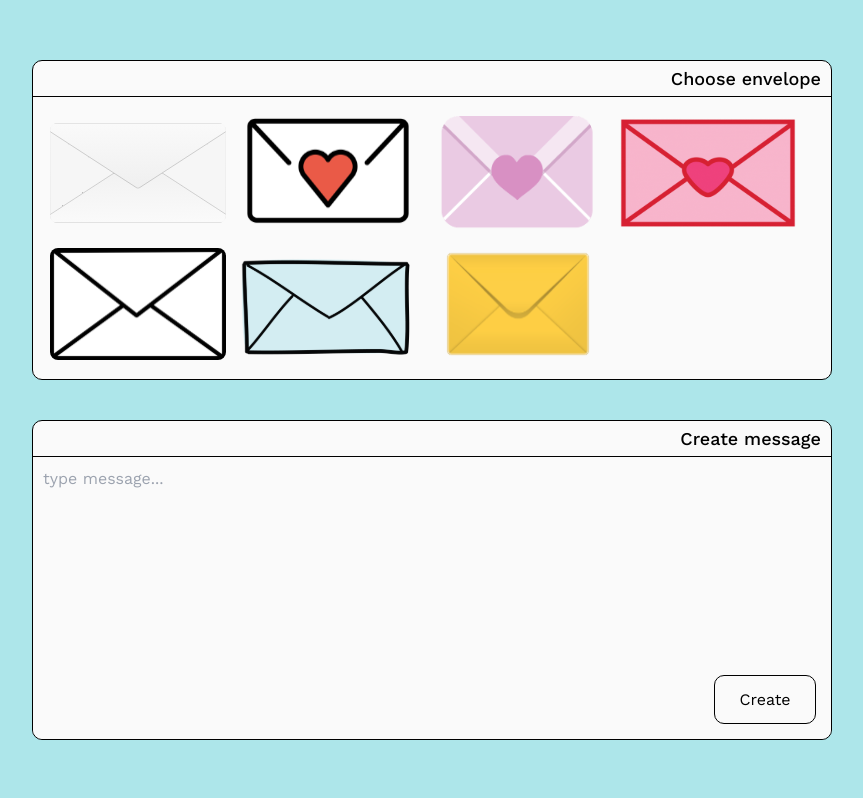
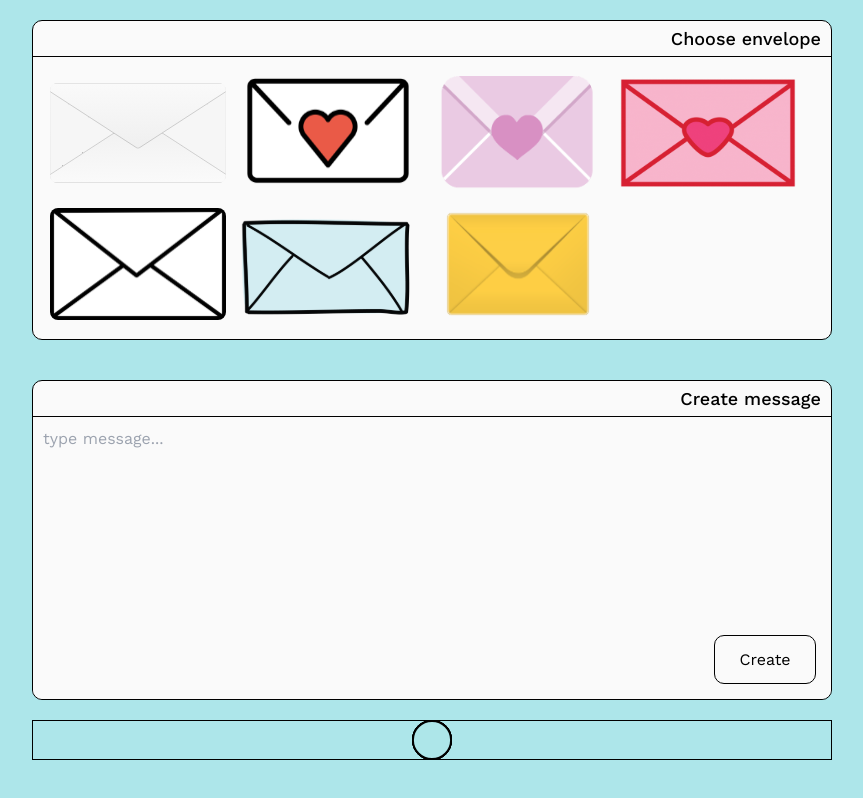
Before and after one commit to konradmh3/love-letter, a Next.js app in the folder love-letter-app/: page /create in a window 1280 px wide. Shown: the whole page, without its empty margins (208-1071 px from the left). Built offline with nearby package versions, Linux system fonts and the light colour scheme.

Commit message:
Added animation for background color sselect

```diff
--- a/love-letter-app/src/app/create/page.tsx
+++ b/love-letter-app/src/app/create/page.tsx
@@ -5,6 +5,7 @@ import { useState, useEffect } from "react";
 import { postMessage } from "../lib/actions";
 import CreationComponent from "../ui/creationcomponent";
 import { workSans } from "../ui/fonts";
+import BackgroundSelect from "../ui/backgroundselect";
 
 export default function Create() {
   const [selectedSVG, setSelectedSVG] = useState("");
@@ -46,6 +47,8 @@ export default function Create() {
             Create
           </div>
         </CreationComponent>
+
+        <BackgroundSelect />
       </div>
     </div>
   );
--- a/love-letter-app/src/app/globals.css
+++ b/love-letter-app/src/app/globals.css
@@ -40,7 +40,6 @@ body {
 .create-card-page {
   display: flex;
   flex-direction: column;
-  justify-content: center;
   align-items: center;
   height: 100vh;
 }
@@ -203,3 +202,50 @@ body {
   color: white;
   border: 1px solid white;
 }
+
+/* .back-ground-select:hover{
+  height: 15%;
+  width : 80%;
+  max-width: 800px;
+  flex-direction: row;
+  display: flex;
+  justify-content: space-around;
+  align-items: center;
+} */
+
+.back-ground-select{
+  height: 40px;
+  width : 80%;
+  max-width: 800px;
+  flex-direction: row;
+  display: flex;
+  justify-content: space-around;
+  align-items: center;
+  position: relative;
+  border: 1px solid var(--foreground-rgb);
+
+}
+.back-ground-select:hover > .background-select-circle1{
+  transform: translate(-200%, -50%);
+}
+.back-ground-select:hover > .background-select-circle2{
+  transform: translate(100%, -50%);
+}
+.back-ground-select:hover > .background-select-circle3{
+  transform: translate(-50%, -50%);
+}
+.back-ground-select:hover > .background-select-circle4{
+  transform: translate(-350%, -50%);
+}
+.back-ground-select:hover > .background-select-circle5{
+  transform: translate(250%, -50%);
+}
+
+
+.back-ground-select > *{
+  position: absolute;
+  top: 50%;
+  left: 50%;
+  transform: translate(-50%, -50%);
+  transition: transform .5s;
+}
--- /dev/null
+++ b/love-letter-app/src/app/ui/backgroundselect.tsx
@@ -0,0 +1,92 @@
+export default function BackgroundSelect() {
+  return (
+    <div className="back-ground-select">
+      {/* insert svg circle */}
+      <svg
+        className="background-select-circle1"
+        width="40"
+        height="40"
+        viewBox="0 0 42 42"
+        fill="none"
+        xmlns="http://www.w3.org/2000/svg"
+      >
+        <circle
+          cx="21"
+          cy="21"
+          r="20"
+          fill="#EACAE3"
+          stroke="black"
+          strokeWidth="2"
+        />
+      </svg>
+      <svg
+        className="background-select-circle2"
+        width="40"
+        height="40"
+        viewBox="0 0 42 42"
+        fill="none"
+        xmlns="http://www.w3.org/2000/svg"
+      >
+        <circle
+          cx="21"
+          cy="21"
+          r="20"
+          fill="#D72031"
+          stroke="black"
+          strokeWidth="2"
+        />
+      </svg>
+      <svg
+        className="background-select-circle3"
+        width="40"
+        height="40"
+        viewBox="0 0 42 42"
+        fill="none"
+        xmlns="http://www.w3.org/2000/svg"
+      >
+        <circle
+          cx="21"
+          cy="21"
+          r="20"
+          fill="#D3EDF2"
+          stroke="black"
+          strokeWidth="2"
+        />
+      </svg>
+      <svg
+        className="background-select-circle4"
+        width="40"
+        height="40"
+        viewBox="0 0 42 42"
+        fill="none"
+        xmlns="http://www.w3.org/2000/svg"
+      >
+        <circle
+          cx="21"
+          cy="21"
+          r="20"
+          fill="#F5C842"
+          stroke="black"
+          strokeWidth="2"
+        />
+      </svg>
+      <svg
+        className="background-select-circle5"
+        width="40"
+        height="40"
+        viewBox="0 0 42 42"
+        fill="none"
+        xmlns="http://www.w3.org/2000/svg"
+      >
+        <circle
+          cx="21"
+          cy="21"
+          r="20"
+          fill="#ADE6E9"
+          stroke="black"
+          strokeWidth="2"
+        />
+      </svg>
+    </div>
+  );
+}
```
